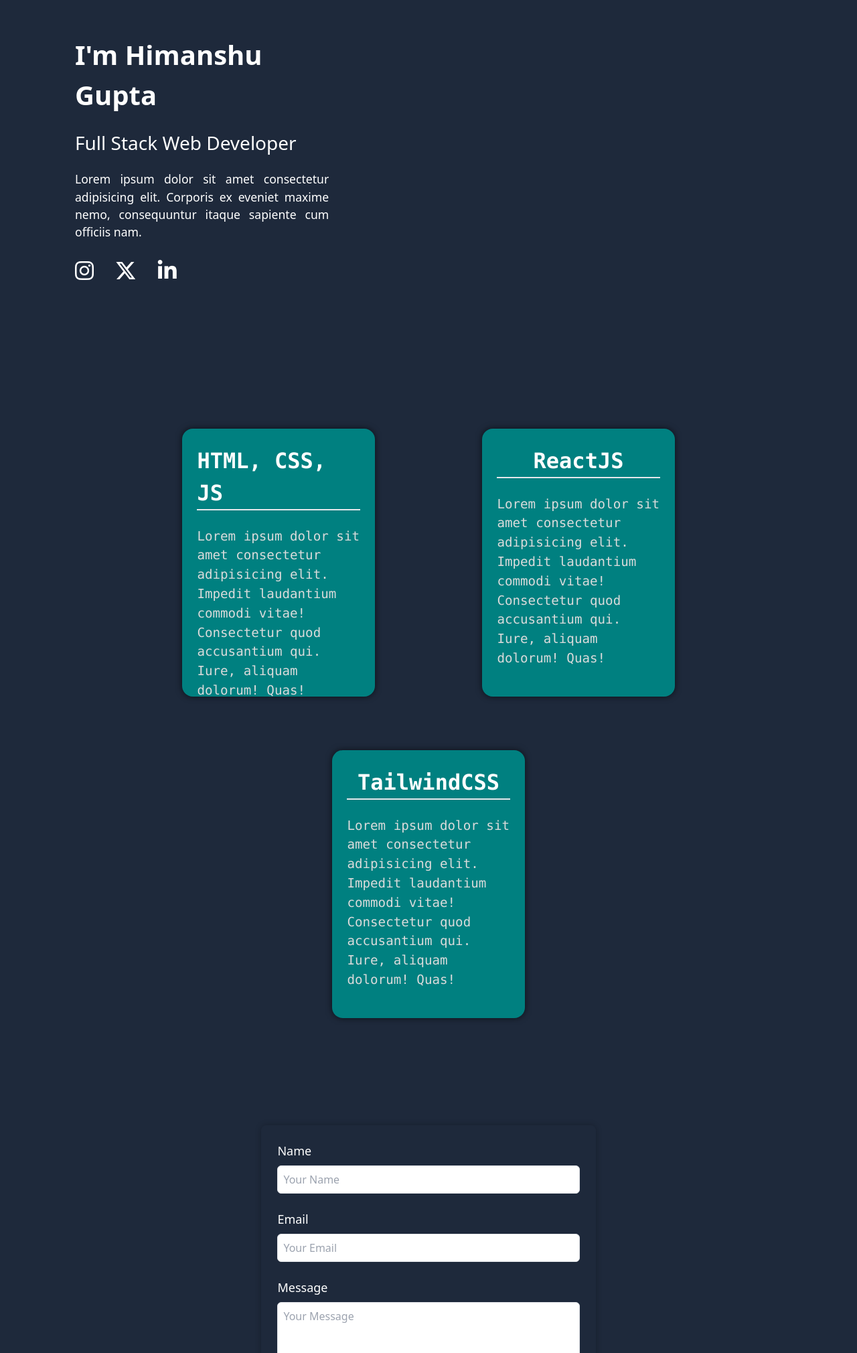
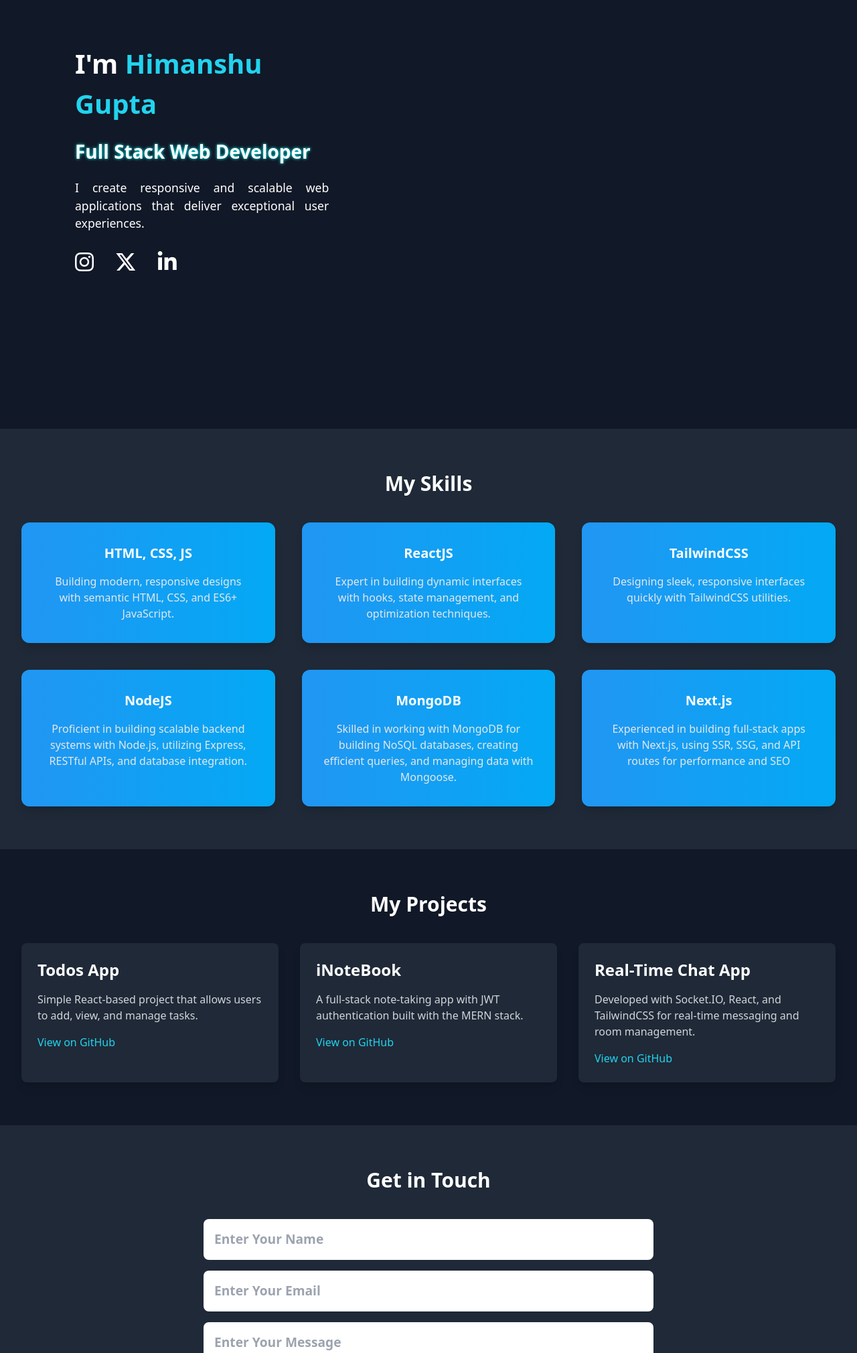
Before and after one commit to HimanshuGupta0011/responsive_portfolio, a plain HTML site: page index.html in a window 1280 px wide. Shown: the part 160-2180 px from the top of the page at 67% size. Drawn offline with Linux system fonts and the light colour scheme.

Commit message:
portfolio design updated

```diff
--- a/index.html
+++ b/index.html
@@ -1,82 +1,66 @@
 <!DOCTYPE html>
-<html lang="en">
+<html lang="en" class="scroll-smooth">
+
 <head>
   <meta charset="UTF-8" />
   <meta name="viewport" content="width=device-width, initial-scale=1.0" />
   <title>Himanshu Gupta | Full Stack Web Developer</title>
-    <link rel="stylesheet" crossorigin href="./assets/index-eRxp2lLh.css">
+  <meta name="description" content="Portfolio of Himanshu Gupta, Full Stack Web Developer" />
+  <link rel="stylesheet" crossorigin href="/assets/index-b2uDtSzF.css">
 </head>
-  <body class="bg-slate-800 text-white">
+
+<body class="bg-gray-900 text-white scroll-smooth">
   <!-- Navbar -->
 
-    <nav
-      class="flex h-[5rem] w-full items-center justify-around fixed top-0 left-0 bg-cyan-500 shadow-lg"
-    >
+  <nav class="flex h-[5rem] w-full items-center justify-between fixed top-0 left-0 bg-gradient-to-r from-[#4A90E2] to-[#6BB9F0] shadow-lg px-5 sm:px-10 z-10
+  ">
     <!-- Logo  -->
 
     <div
-        class="logo text-[1.5rem] sm:text-[2rem] font-bold text-black hover:drop-shadow-[0_0_1px_black] cursor-pointer sm:tracking-wider"
-      >
+      class="logo text-[1.3rem] md:text-[2rem] font-bold text-black hover:drop-shadow-[0_0_1px_black] cursor-pointer sm:tracking-wider">
       Portfolio.
     </div>
 
     <!-- Navigation Buttons-->
 
-      <ul class="flex text-[1.25rem] sm:text-[1.5rem] font-semibold">
-        <li class="">
-          <a href="#home" class="hover:drop-shadow-[0_0_2px_white]">Home</a>
+    <ul class="flex text-[1rem] md:text-[1.5rem] font-semibold space-x-3 sm:space-x-10">
+      <li>
+        <a href="#home" class="hover:drop-shadow-[0_0_2px_cyan]">Home</a>
       </li>
-        <li class="mx-[1.5rem] sm:mx-[4rem] md:mx-[7rem]">
-          <a href="#skills" class="hover:drop-shadow-[0_0_2px_white]">Skills</a>
+      <li>
+        <a href="#skills" class="hover:drop-shadow-[0_0_2px_cyan]">Skills</a>
       </li>
-        <li class="">
-          <a href="#contact" class="hover:drop-shadow-[0_0_2px_white]"
-            >Contact</a
-          >
+      <li>
+        <a href="#projects" class="hover:drop-shadow-[0_0_2px_cyan]">Projects</a>
+      </li>
+      <li>
+        <a href="#contact" class="hover:drop-shadow-[0_0_2px_cyan]">Contact</a>
       </li>
     </ul>
   </nav>
 
   <!-- Home Section -->
 
-    <section
-      id="home"
-      class="h-[100vh] w-full flex items-center justify-center px-[4rem] -z-10 lg:justify-start lg:px-0"
-    >
+  <section id="home" class="h-[100vh] w-full flex items-center justify-center px-[4rem] -z-10 lg:justify-start lg:px-0">
     <!-- Home Section Text Content-->
 
-      <div
-        class="home-content flex flex-col items-center justify-center lg:w-[40%] lg:items-start lg:pl-[7rem]"
-      >
-        <h1 class="text-[1.5rem] sm:text-[2.5rem] font-semibold">
-          I'm Himanshu Gupta
+    <div class="home-content flex flex-col items-center justify-center lg:w-[40%] lg:items-start lg:pl-[7rem]">
+      <h1 class="text-[1.4rem] sm:text-[2.5rem] font-semibold">
+        I'm <span class="text-cyan-400">Himanshu Gupta</span>
       </h1>
-        <h2 class="text-[1.25rem] sm:text-[1.75rem] my-[1.25rem]">
+      <h2 class="text-[1.15rem] sm:text-[1.75rem] my-[1.25rem] font-semibold drop-shadow-[0_0_2px_cyan]">
         Full Stack Web Developer
       </h2>
       <p class="text-justify text-[1.1rem]">
-          Lorem ipsum dolor sit amet consectetur adipisicing elit. Corporis ex
-          eveniet maxime nemo, consequuntur itaque sapiente cum officiis nam.
+        I create responsive and scalable web applications that deliver exceptional user experiences.
       </p>
       <div class="icons flex w-[70%] sm:w-[40%] text-[2rem] mt-[1.25rem]">
-          <a
-            href=""
-            target="_blank"
-            class="insta cursor-pointer hover:drop-shadow-[0_0_1px_white]"
-            ><i class="fa-brands fa-instagram" style="color: #ffffff"></i
-          ></a>
-          <a
-            href=""
-            target="_blank"
-            class="x-twitter mx-auto cursor-pointer hover:drop-shadow-[0_0_1px_white]"
-            ><i class="fa-brands fa-x-twitter" style="color: #ffffff"></i
-          ></a>
-          <a
-            href=""
-            target="_blank"
-            class="linkedin cursor-pointer hover:drop-shadow-[0_0_2px_white]"
-            ><i class="fa-brands fa-linkedin-in" style="color: #ffffff"></i
-          ></a>
+        <a href="" target="_blank" class="insta cursor-pointer hover:drop-shadow-[0_0_2px_cyan]" aria-label="Instagram"><i
+            class="fa-brands fa-instagram" style="color: #ffffff"></i></a>
+        <a href="" target="_blank" class="x-twitter mx-auto cursor-pointer hover:drop-shadow-[0_0_2px_cyan]" aria-label="X"><i
+            class="fa-brands fa-x-twitter" style="color: #ffffff"></i></a>
+        <a href="" target="_blank" class="linkedin cursor-pointer hover:drop-shadow-[0_0_2px_cyan]" aria-label="Linkedin"><i
+            class="fa-brands fa-linkedin-in" style="color: #ffffff"></i></a>
       </div>
     </div>
 
@@ -86,11 +70,7 @@
       <div class="blob w-[60%]">
         <svg viewBox="0 0 200 200" xmlns="http://www.w3.org/2000/svg">
           <path fill="#06B6D4" d="" transform="translate(100 100)">
-              <animate
-                attributeName="d"
-                dur="10000ms"
-                repeatCount="indefinite"
-                values="M55.5,-17.3C64.4,9.3,58.9,41.4,39.7,55.6C20.4,69.8,-12.5,66.2,-35.5,49.4C-58.4,32.6,-71.3,2.6,-63.8,-22.2C-56.2,-47,-28.1,-66.7,-2.4,-65.9C23.3,-65.2,46.6,-44,55.5,-17.3Z;
+            <animate attributeName="d" dur="10000ms" repeatCount="indefinite" values="M55.5,-17.3C64.4,9.3,58.9,41.4,39.7,55.6C20.4,69.8,-12.5,66.2,-35.5,49.4C-58.4,32.6,-71.3,2.6,-63.8,-22.2C-56.2,-47,-28.1,-66.7,-2.4,-65.9C23.3,-65.2,46.6,-44,55.5,-17.3Z;
 
               M64.4,-24.3C70.9,-1,54.9,26.3,35.2,38.3C15.4,50.3,-8.1,46.9,-27.1,33.9C-46.2,20.9,-60.7,-1.8,-55.4,-23.5C-50.1,-45.2,-25.1,-65.9,2,-66.6C29,-67.2,57.9,-47.7,64.4,-24.3Z;
 
@@ -105,8 +85,7 @@
               M48.4,-12.4C56.7,9.6,53,38.8,37.9,49.1C22.7,59.4,-4,50.9,-27.4,34.7C-50.7,18.4,-70.7,-5.5,-65.5,-23.3C-60.4,-41,-30.2,-52.6,-5.1,-50.9C20.1,-49.3,40.2,-34.4,48.4,-12.4Z;
 
               M55.5,-17.3C64.4,9.3,58.9,41.4,39.7,55.6C20.4,69.8,-12.5,66.2,-35.5,49.4C-58.4,32.6,-71.3,2.6,-63.8,-22.2C-56.2,-47,-28.1,-66.7,-2.4,-65.9C23.3,-65.2,46.6,-44,55.5,-17.3Z;
-              "
-              ></animate>
+              "></animate>
           </path>
         </svg>
       </div>
@@ -115,116 +94,89 @@
 
   <!--Skills Section-->
 
-    <section id="skills" class="w-full min-h-[100vh] flex items-center justify-center">
-      <div
-        class="card-container h-[100%] w-full flex flex-wrap items-center justify-center px-[1.5rem] sm:px-[3rem] md:px-[5rem] gap-x-[10rem] gap-y-[5rem] font-mono text-[1rem] sm:text-[1.2rem]"
-      >
-        <div
-          class="card bg-[rgb(0,128,128)] h-[25rem] w-[18rem] px-[2%] rounded-2xl shadow-[0_0_8px_1px_rgb(0,0,0,.5)]"
-        >
-          <h1
-            class="my-[10%] flex items-center justify-center text-[1.5rem] sm:text-[2rem] border-b-2 font-semibold"
-          >
-            HTML, CSS, JS
-          </h1>
-          <p class="text-[rgb(219,219,219)]">
-            Lorem ipsum dolor sit amet consectetur adipisicing elit. Impedit
-            laudantium commodi vitae! Consectetur quod accusantium qui. Iure,
-            aliquam dolorum! Quas!
-          </p>
+  <!-- Skills Section -->
+  <section id="skills" class="px-8 py-16 bg-gray-800 text-center">
+    <h2 class="text-3xl font-semibold text-white mb-10">My Skills</h2>
+    <div class="grid grid-cols-1 sm:grid-cols-2 lg:grid-cols-3 gap-10">
+      <div class="bg-gradient-to-r from-[#2196F3] to-[#03A9F4] p-8 rounded-xl shadow-lg">
+        <h3 class="text-xl font-semibold text-white mb-4">HTML, CSS, JS</h3>
+        <p class="text-gray-200">Building modern, responsive designs with semantic HTML, CSS, and ES6+ JavaScript.</p>
       </div>
-        <div
-          class="card bg-[rgb(0,128,128)] h-[25rem] w-[18rem] px-[2%] rounded-2xl shadow-[0_0_8px_1px_rgb(0,0,0,.5)]"
-        >
-          <h1
-            class="my-[10%] flex items-center justify-center text-[2rem] border-b-2 font-semibold"
-          >
-            ReactJS
-          </h1>
-          <p class="text-[rgb(219,219,219)]">
-            Lorem ipsum dolor sit amet consectetur adipisicing elit. Impedit
-            laudantium commodi vitae! Consectetur quod accusantium qui. Iure,
-            aliquam dolorum! Quas!
-          </p>
+      <div class="bg-gradient-to-r from-[#2196F3] to-[#03A9F4] p-8 rounded-xl shadow-lg">
+        <h3 class="text-xl font-semibold text-white mb-4">ReactJS</h3>
+        <p class="text-gray-200">Expert in building dynamic interfaces with hooks, state management, and optimization
+          techniques.</p>
       </div>
-        <div
-          class="card bg-[rgb(0,128,128)] h-[25rem] w-[18rem] px-[2%] rounded-2xl shadow-[0_0_8px_1px_rgb(0,0,0,.5)]"
-        >
-          <h1
-            class="my-[10%] flex items-center justify-center text-[2rem] border-b-2 font-semibold"
-          >
-            TailwindCSS
-          </h1>
-          <p class="text-[rgb(219,219,219)]">
-            Lorem ipsum dolor sit amet consectetur adipisicing elit. Impedit
-            laudantium commodi vitae! Consectetur quod accusantium qui. Iure,
-            aliquam dolorum! Quas!
-          </p>
+      <div class="bg-gradient-to-r from-[#2196F3] to-[#03A9F4] p-8 rounded-xl shadow-lg">
+        <h3 class="text-xl font-semibold text-white mb-4">TailwindCSS</h3>
+        <p class="text-gray-200">Designing sleek, responsive interfaces quickly with TailwindCSS utilities.</p>
+      </div>
+      <div class="bg-gradient-to-r from-[#2196F3] to-[#03A9F4] p-8 rounded-xl shadow-lg">
+        <h3 class="text-xl font-semibold text-white mb-4">NodeJS</h3>
+        <p class="text-gray-200">Proficient in building scalable backend systems with Node.js, utilizing Express, RESTful APIs, and database integration.</p>
+      </div>
+      <div class="bg-gradient-to-r from-[#2196F3] to-[#03A9F4] p-8 rounded-xl shadow-lg">
+        <h3 class="text-xl font-semibold text-white mb-4">MongoDB</h3>
+        <p class="text-gray-200">Skilled in working with MongoDB for building NoSQL databases, creating efficient queries, and managing data with Mongoose.</p>
+      </div>
+      <div class="bg-gradient-to-r from-[#2196F3] to-[#03A9F4] p-8 rounded-xl shadow-lg">
+        <h3 class="text-xl font-semibold text-white mb-4">Next.js</h3>
+        <p class="text-gray-200">Experienced in building full-stack apps with Next.js, using SSR, SSG, and API routes for performance and SEO</p>
       </div>
     </div>
   </section>
 
-    <!-- Contact Section -->
+  <!-- Projects Section -->
+  <section id="projects" class="px-8 py-16">
+    <div class="container mx-auto">
+      <h2 class="text-3xl font-semibold text-center mb-10">My Projects</h2>
+      <div class="grid grid-cols-1 md:grid-cols-2 lg:grid-cols-3 gap-8">
+        <div class="bg-gray-800 p-6 rounded-lg shadow-lg">
+          <h3 class="text-2xl font-semibold mb-4">Todos App</h3>
+          <p class="text-gray-300">Simple React-based project that allows users to add, view, and manage tasks.</p>
+          <a href="https://github.com/HimanshuGupta278/todos-app" target="_blank" class="block mt-4 text-cyan-400 hover:text-teal-300">View on GitHub</a>
+        </div>
 
-    <section
-      id="contact"
-      class="h-[100vh] w-full flex items-center justify-center"
-    >
-      <div class="mx-auto p-4 w-full">
-        <form
-          action="#"
-          method="post"
-          class="w-[80%] sm:w-[60%] lg:w-[40%] mx-auto p-6 rounded-lg shadow-[0_0_8px_1px_rgb(0,0,0,.2)]"
-        >
-          <div class="mb-6">
-            <label for="name" class="block form-label font-medium text-lg"
-              >Name</label
-            >
-            <input
-              type="text"
-              id="name"
-              name="name"
-              placeholder="Your Name"
-              class="w-full mt-2 p-2 border rounded-md text-[rgb(30,41,59)]"
-            />
+        <div class="bg-gray-800 p-6 rounded-lg shadow-lg">
+          <h3 class="text-2xl font-semibold mb-4">iNoteBook</h3>
+          <p class="text-gray-300">A full-stack note-taking app with JWT authentication built with the MERN stack.</p>
+          <a href="https://github.com/HimanshuGupta278/iNoteBook" target="_blank" class="block mt-4 text-cyan-400 hover:text-teal-300">View on GitHub</a>
         </div>
-          <div class="mb-6">
-            <label for="email" class="block form-label font-medium text-lg"
-              >Email</label
-            >
-            <input
-              type="email"
-              id="email"
-              name="email"
-              placeholder="Your Email"
-              class="w-full mt-2 p-2 border rounded-md text-[rgb(30,41,59)]"
-            />
+
+        <div class="bg-gray-800 p-6 rounded-lg shadow-lg">
+          <h3 class="text-2xl font-semibold mb-4">Real-Time Chat App</h3>
+          <p class="text-gray-300">Developed with Socket.IO, React, and TailwindCSS for real-time messaging and room
+            management.</p>
+          <a href="https://github.com/HimanshuGupta278/realtime-chat-app" target="_blank" class="block mt-4 text-cyan-400 hover:text-teal-300">View on GitHub</a>
         </div>
-          <div class="mb-6">
-            <label for="message" class="block form-label font-medium text-lg"
-              >Message</label
-            >
-            <textarea
-              id="message"
-              name="message"
-              rows="4"
-              placeholder="Your Message"
-              class="w-full mt-2 p-2 border rounded-md text-[rgb(30,41,59)]"
-            ></textarea>
+        <!-- <div class="bg-gray-700 p-6 rounded-lg shadow-lg">
+          <h3 class="text-2xl font-semibold mb-4">Social Media App</h3>
+          <p class="text-gray-300">Features authentication, role-based access, and user management built with Next.js
+            and MongoDB.</p>
+          <a href="" target="_blank" class="block mt-4 text-cyan-400 hover:text-teal-300">Live Demo</a>
         </div>
-          <button
-            type="submit"
-            class="bg-[rgb(0,128,128)] text-white px-6 py-3 rounded-md hover:bg-[rgb(0,162,162)] form-button"
-          >
-            Submit
-          </button>
-        </form>
+      </div> -->
     </div>
   </section>
 
-    <script
-      src="https://kit.fontawesome.com/a19ce1c431.js"
-      crossorigin="anonymous"
-    ></script>
+
+  <!-- Contact Section -->
+  <section id="contact" class="py-16 px-8 bg-gray-800 text-center">
+    <h2 class="text-3xl font-semibold text-white mb-10">Get in Touch</h2>
+    <form class="max-w-2xl mx-auto">
+      <input type="text" placeholder="Enter Your Name" class="w-full p-4 mb-4 rounded-lg text-black text-[1.2rem] font-semibold" required />
+      <input type="email" placeholder="Enter Your Email" class="w-full p-4 mb-4 rounded-lg text-black text-[1.2rem] font-semibold" required />
+      <textarea placeholder="Enter Your Message" class="w-full p-4 mb-4 rounded-lg text-black text-[1.2rem] font-semibold" required ></textarea>
+      <button type="submit" class="w-full bg-[#0288d1] text-white p-4 rounded-lg">Send Message</button>
+    </form>
+  </section>
+
+  <!-- Footer -->
+  <footer class="bg-[#0288d1] text-white text-center py-6">
+    <p class="text-lg">&copy; 2024 Himanshu Gupta. All rights reserved.</p>
+  </footer>
+
+  <script src="https://kit.fontawesome.com/a19ce1c431.js" crossorigin="anonymous"></script>
 </body>
+
 </html>
```
Also changed, not shown: assets/index-b2uDtSzF.css (added). Lines whose indentation alone changed are shown as unchanged.
